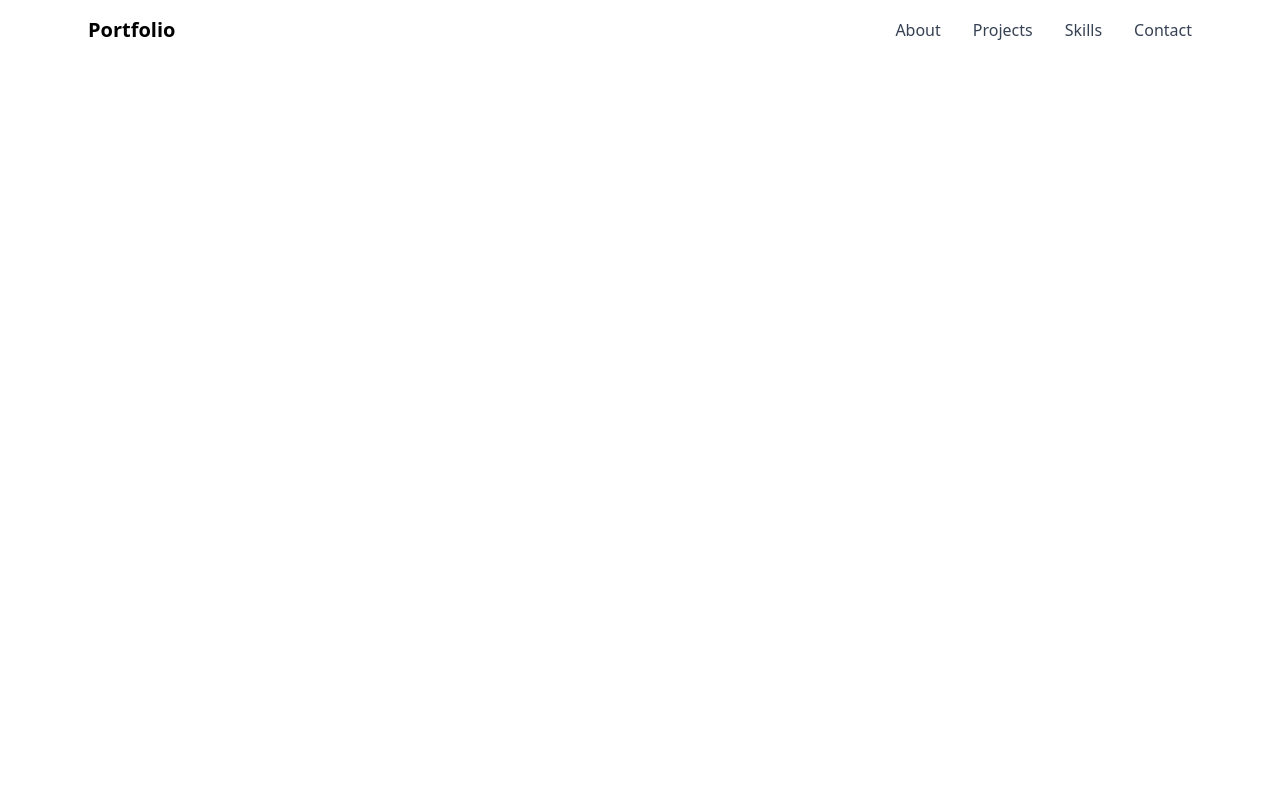
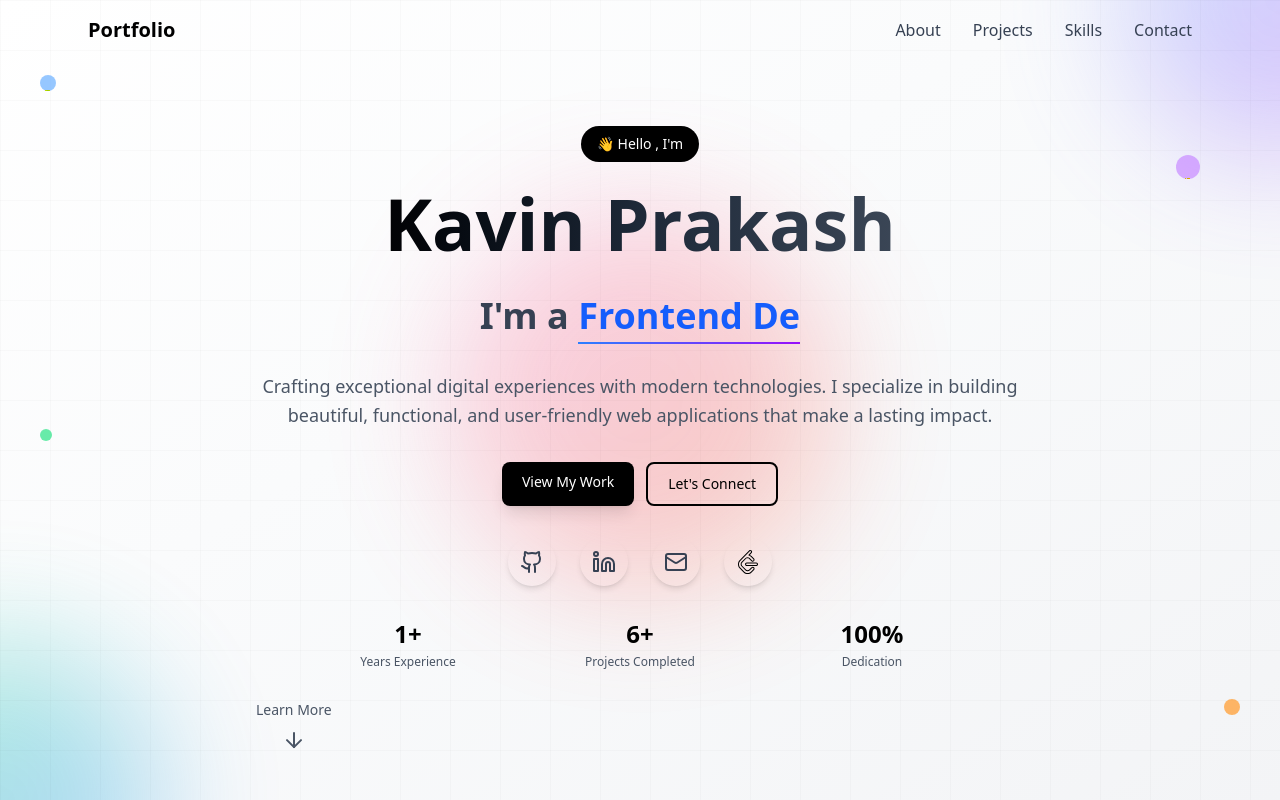
Before and after one commit to Kavin-Prakash-T/Portfolio, a React (Vite) app: page / in a window 1280 px wide. Built offline with nearby package versions, Linux system fonts and the light colour scheme.

Commit message:
feat(Hero):Implement the whole hero section

```diff
--- a/src/App.jsx
+++ b/src/App.jsx
@@ -1,3 +1,4 @@
+import { Hero } from "./components/Hero";
 import { Navigation } from "./components/Navigation";
 import { useIntersectionObserver } from "./hooks/useIntersectionObserver";
 import { useScrollToTop } from "./hooks/useScrollToTop";
@@ -8,6 +9,7 @@
   return (
     <div className="min-h-screen bg-white text-black">
       <Navigation />
+      <Hero hasAnimated={hasAnimated} />
     </div>
   )
 }
--- /dev/null
+++ b/src/components/Hero.jsx
@@ -0,0 +1,149 @@
+import React, { useState, useEffect } from "react";
+import { ArrowDown, Mail, Linkedin, Github } from "lucide-react";
+import { heroData } from "../data/hero";
+
+export const Hero = ({ hasAnimated }) => {
+
+  const [currentTextIndex, setCurrentTextIndex] = useState(0);
+  const [currentText, setCurrentText] = useState('');
+  const [isDeleting, setIsDeleting] = useState(false);
+  const [typingSpeed, setTypingSpeed] = useState(150);
+  const { roles } = heroData;
+
+  useEffect(() => {
+    const currentRole = roles[currentTextIndex];
+    if (!isDeleting) {
+      //Typing effect
+      if (currentText.length < currentRole.length) {
+        const timeout = setTimeout(() => {
+          setCurrentText(currentRole.slice(0, currentText.length + 1))
+        }, typingSpeed);
+        return () => clearTimeout(timeout);
+      } else {
+        //wait before starting to delete
+        const timeout = setTimeout(() => {
+          setIsDeleting(true);
+          setTypingSpeed(100);
+        }, 2000);
+        return () => clearTimeout(timeout);
+      }
+    } else {
+      //Deleting effect
+      if (currentText.length > 0) {
+        const timeout = setTimeout(() => {
+          setCurrentText(currentText.slice(0, currentText.length - 1))
+        }, typingSpeed);
+        return () => clearTimeout(timeout);
+      } else {
+        //Move to next word
+        setIsDeleting(false);
+        setCurrentTextIndex((prev) => (prev + 1) % roles.length);
+        setTypingSpeed(150);
+      }
+    }
+  }, [currentText, currentTextIndex, isDeleting, typingSpeed, roles]);
+
+  const scrollToAbout = () => {
+    const el = document.getElementById('about');
+    if (el) el.scrollIntoView({ behavior: 'smooth' });
+  }
+
+  return (
+    <section className="relative h-screen flex items-center justify-center overflow-hidden bg-gradient-to-br from-white via-gray-50 to-gray-100 pt-20">
+      {/*Background elements*/}
+      <div className="absolute inset-0 overflow-hidden">
+        <div className="absolute -top-40 -right-40 w-80 h-80 bg-gradient-to-br from-blue-400 to-purple-600 rounded-full opacity-10 blur-3xl animate-pulse"></div>
+        <div className="absolute -bottom-40 -left-40 w-80 h-80 bg-gradient-to-br from-green-400 to-blue-600 rounded-full opacity-10 blur-3xl animate-pulse delay-1000"></div>
+        <div className="absolute top-1/2 left-1/2 transform -translate-x-1/2 -translate-y-1/2 w-96 h-96 bg-gradient-to-br from-pink-400 to-orange-600 rounded-full opacity-5 blur-3xl animate-pulse delay-500"></div>
+      </div>
+
+      {/*Grid Pattern*/}
+      <div className="absolute inset-0 bg-[linear-gradient(rgba(0,0,0,0.02)_1px,transparent_1px),linear-gradient(90deg,rgba(0,0,0,0.02)_1px,transparent_1px)] bg-[size:50px_50px]"></div>
+      <div className="relative z-10 max-w-6xl mx-auto px-6 text-center h-full flex flex-col justify-center">
+        <div className={`transition-all duration-1000 ${hasAnimated.hero ? 'opacity-100 translate-y-0' : 'opacity-0 translate-y-10'}`} id="hero">
+          {/*Greeting*/}
+          <div className="mb-4">
+            <span className="inline-block px-4 py-2 bg-black text-white rounded-full text-sm font-medium animate-fade-in">
+              {heroData.greeting}
+            </span>
+          </div>
+          {/*Name */}
+          <h1 className="text-5xl md:text-7xl leading-tight font-bold mb-4 bg-gradient-to-r from-black via-gray-800 to-gray-600 bg-clip-text text-transparent animate-fade-in-up">
+            {heroData.name}
+          </h1>
+          {/*TypeWriter Role */}
+          <div className="h-12  md:h-16 mb-6 flex items-center justify-center">
+            <h2 className="text-2xl md:text-4xl font-semibold text-gray-700">
+              I'm a {''}
+              <span className="relative">
+                <span className="text-blue-600 font-bold">
+                  {currentText}
+                  <span className="animate-pulse"></span>
+                </span>
+                <span className="absolute -bottom-1 left-0 w-full h-0.5 bg-gradient-to-r from-blue-500 to bg-purple-600"></span>
+              </span>
+            </h2>
+          </div>
+          {/*Description*/}
+          <p className="text-base md:text-lg text-gray-600 mb-8 max-w-3xl mx-auto leading-relaxed animate-fade-in-up delay-200">
+            {heroData.description}
+          </p>
+          {/*CTA Buttons*/}
+          <div className="flex flex-col sm:flex-row gap-3 justify-center mb-8 animate-fade-in-up delay-300">
+            {heroData.ctaButtons.map((button, index) => (
+              <a href={button.href} key={index} className={`group relative px-5 py-2.5 rounded-lg transition-all duration-300 font-medium text-sm ${button.varient === 'primary' ? 'bg-black text-white shadow-lg hover:shadow-xl hover:bg-gray-800' : 'border-2 border-black text-black hover:bg-black hover:text-white'}`}>
+                {button.varient === 'primary' && (<div className="absolute inset-0 bg-gradient-to-r from-blue-600 to-purple-600 rounded-lg opacity-0 group-hover:opacity-100 transition-opacity duration-300"></div>)}
+                <span className={button.varient === 'primary' ? 'relative z-10' : ''}>
+                  {button.text}
+                </span>
+              </a>
+            ))}
+          </div>
+          {/*Social links*/}
+          <div className="flex justify-center space-x-6 mb-8 animate-fade-in-up delay-400">
+            {heroData.socialLinks.map((social, index) => {
+              const LeetIcon = (props) => (
+                <svg xmlns="http://www.w3.org/2000/svg" viewBox="0 0 24 24" id="leetcode" {...props}>
+                  <path d="M20.303 16.047h-9.561c-.936 0-1.697-.803-1.697-1.79s.762-1.79 1.697-1.79h9.561c.936 0 1.697.803 1.697 1.79s-.762 1.79-1.697 1.79zm-9.561-2.58c-.385 0-.697.354-.697.79s.312.79.697.79h9.561c.385 0 .697-.354.697-.79s-.312-.79-.697-.79h-9.561z"></path>
+                  <path d="M11.618 24c-1.604 0-2.977-.533-3.97-1.541L3.55 18.278C2.551 17.262 2 15.819 2 14.215c0-1.578.551-3.008 1.552-4.025L13.071.509c.66-.67 1.829-.652 2.506.036.694.706.71 1.839.034 2.524l-1.762 1.816a5.25 5.25 0 0 1 1.739 1.159l2.463 2.53c.672.684.655 1.815-.039 2.521a1.79 1.79 0 0 1-1.284.545c-.464 0-.896-.181-1.219-.509l-2.536-2.492c-.321-.327-.779-.49-1.367-.49-.606 0-1.069.157-1.375.469l-4.067 4.194c-.342.349-.521.831-.521 1.4 0 .577.189 1.101.519 1.436l4.083 4.182c.315.321.774.484 1.362.484s1.045-.163 1.36-.484l2.549-2.505a1.687 1.687 0 0 1 1.209-.503h.002c.483 0 .939.194 1.286.546.693.705.71 1.837.036 2.522l-2.457 2.525C14.586 23.438 13.176 24 11.618 24zM14.29 1a.703.703 0 0 0-.507.21l-9.519 9.681C3.449 11.72 3 12.9 3 14.215c0 1.341.449 2.535 1.265 3.363l.001.001 4.097 4.18C9.162 22.57 10.288 23 11.618 23c1.288 0 2.444-.455 3.258-1.282l2.457-2.525c.295-.301.279-.804-.034-1.122a.801.801 0 0 0-.573-.247h-.001a.703.703 0 0 0-.502.209l-2.549 2.505c-.497.507-1.214.778-2.068.778s-1.572-.271-2.076-.784L5.446 16.35c-.519-.527-.805-1.286-.805-2.136 0-.824.286-1.57.806-2.099l4.067-4.194c.503-.512 1.206-.771 2.091-.771.854 0 1.571.271 2.074.783l2.536 2.492a.705.705 0 0 0 .512.216.798.798 0 0 0 .571-.246c.313-.319.33-.822.037-1.121l-2.461-2.528a4.238 4.238 0 0 0-2.028-1.137c-.175-.041-.331-.176-.382-.349s-.021-.363.104-.492l2.325-2.398c.298-.302.282-.805-.031-1.124A.799.799 0 0 0 14.29 1z"></path>
+                </svg>
+              );
+
+              const IconComponent = social.icon === 'Github' ? Github : social.icon === 'Linkedin' ? Linkedin : social.icon === 'Mail' ? Mail : LeetIcon;
+
+              return (
+                <a key={index} href={social.url} className="group p-3 rounded-full shadow-md hover:shadow-lg transition-all duration-300 transform hover:scale-110 hover:-translate-y-1">
+                  <IconComponent className="w-6 h-6 text-gray-700 group-hover:text-black transition-colors" />
+                </a>)
+            })}
+          </div>
+          {/*Stats */}
+          <div className="grid grid-cols-3 gap-6 max-w-2xl mx-auto mb-8 animate-fade-in-up delay-500">
+            {heroData.stats.map((stat, index) => (
+              <div className="text-center" key={index}>
+                <div className="text-2xl font-bold text-black mb-1">
+                  {stat.number}
+                </div>
+                <div className="text-xs text-gray-600">
+                  {stat.label}
+                </div>
+              </div>
+            ))}
+          </div>
+          {/* Scroll Indicator*/}
+          <div className="animate-bounce">
+            <button onClick={scrollToAbout} className="group flex flex-col items-center text-gray-600 hover:text-black transition-colors cursor-pointer">
+              <span className="text-sm mb-2">Learn More</span>
+              <ArrowDown className="w-6 h6 group-hover:transform group-hover:translate-y-1 transition-transform" />
+            </button>
+          </div>
+        </div>
+      </div>
+      {/*Floating Elements */}
+      <div className="absolute top-20 left-10 w-4 h-4 rounded-full bg-blue-400 opacity-60 animate-float"></div>
+      <div className="absolute top-40 right-20 w-6 h-6 rounded-full bg-purple-400 opacity-60 animate-float delay-1000"></div>
+      <div className="absolute botttom-20 left-10 w-3 h-3 rounded-full bg-green-400 opacity-60 animate-float delay-2000"></div>
+      <div className="absolute bottom-20 right-10 w-4 h-4 rounded-full bg-orange-400 opacity-60 animate-float delay-3000"></div>
+    </section>
+  )
+}
--- a/src/data/hero.js
+++ b/src/data/hero.js
@@ -4,13 +4,14 @@
     roles: [
         "Frontend Developer",
         "Problem Solver",
-        "Creative Coder"
+        "Creative Coder",
+        "Java Spring Boot Learner"
     ],
     description: "Crafting exceptional digital experiences with modern technologies. I specialize in building beautiful, functional, and user-friendly web applications that make a lasting impact.",
     stats: [
         { number: "1+", label: "Years Experience" },
         { number: "6+", label: "Projects Completed" },
-        { number: "100%", label: "Full Dedication" }
+        { number: "100%", label: "Dedication" }
     ],
     socialLinks: [
         {
@@ -27,6 +28,11 @@
             name: "Email",
             url: "mailto:tkavinprakash@gmail.com",
             icon: "Mail"
+        },
+        {
+            name: "Leetcode",
+            url: "https://leetcode.com/u/kavinprakasht14/",
+            icon: "Leetcode"
         }
     ],
     ctaButtons: [
--- a/src/index.css
+++ b/src/index.css
@@ -41,6 +41,6 @@
   animation: fade-in-up 0.8s ease-out;
 }
 
-.animate float{
+.animate-float{
     animation: float 3s ease-in-out infinite;
 }
```
